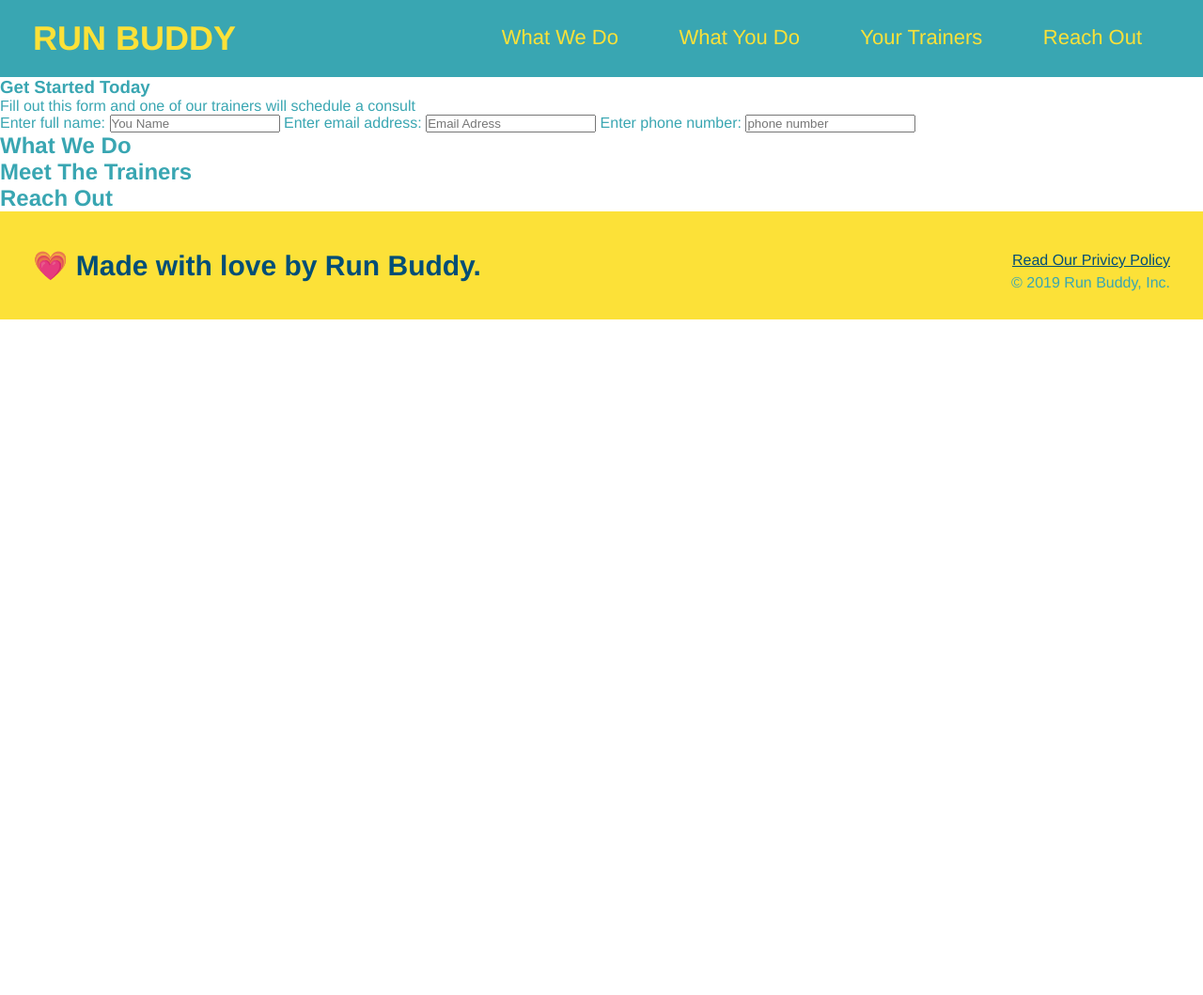
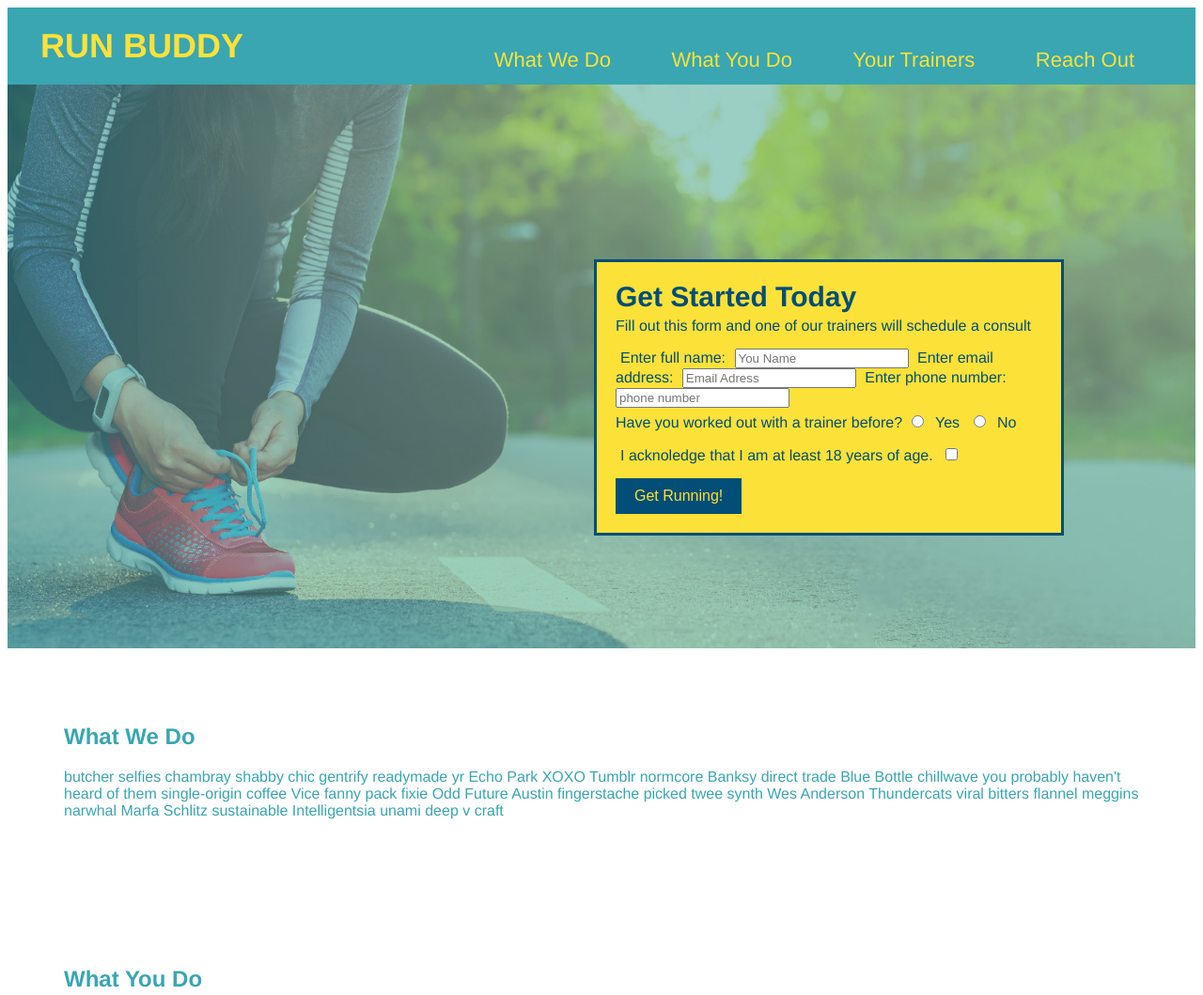
Before and after one commit to kristiboo03/run-buddy, a plain HTML site: page index.html in a window 1280 px wide. Shown: the top 1059 px of the page at 94% size. Before the commit the page ends 800 px from the top, so only its background shows below. Drawn offline with Linux system fonts and the light colour scheme.

Commit message:
add what you do icons

```diff
--- a/assets/css/style.css
+++ b/assets/css/style.css
@@ -1,6 +1,6 @@
 * {
-    margin: 0;
-    padding: 0;
+    margin: 20;
+    padding: 20;
     box-sizing: border-box;
 }
 body {
@@ -57,3 +57,59 @@ footer div {
 footer a {
     color: #024e76;
 }
+section {
+    padding: 60px;
+}
+
+/* Hero Style Start */
+.hero {
+    background-image: url("../images/hero-bg.jpg");
+    height: 600px;
+    background-size: cover;
+    background-position: center;
+    position: relative;
+}
+/* Hero Style End */
+
+.hero-form {
+    background-color: #fce138;
+    padding: 20px;
+    width: 500px;
+    color: #024e76;
+    border: 3px solid #024e76;
+    position: absolute;
+    bottom: 120px;
+    right: 140px;
+}
+
+.hero-form h3 {
+    font-size: 30px;
+    margin: 0;
+}
+
+.hero-form p {
+    margin: 5px 0 15px 0;
+}
+
+.form-imput {
+    border: 1px solid #024e76;
+    display: block;
+    padding: 7px 25px;
+    font-size: 20px;
+    color: #024e76;
+    width: 150%;
+    margin-bottom: 15px;
+}
+
+.hero-form label {
+    margin: 50px 5px;
+}
+
+.hero-form button {
+    color: #fce138;
+    background-color: #024e76;
+    border: none;
+    padding: 10px 20px;
+    font-size: 16px;
+}
+/* HERO STYLES END */
--- a/index.html
+++ b/index.html
@@ -34,25 +34,79 @@
         </header>
 
         <!-- hero/jumbotron -->
-        <section>
-            <div>
+        <section class="hero">
+            <div class="hero-form">
                 <h3>Get Started Today</h3>
                 <p>Fill out this form and one of our trainers will schedule a consult</p>
                 <!-- Add form element -->
                 <form>
                     <label for="name">Enter full name:</label>
-                    <input type="text" placeholder="You Name" name="name" id="name" />
+                    <input type="text" placeholder="You Name" name="name" id="name" class="form-input">
+
                     <label for="Email">Enter email address:</label>
-                    <input type="text" placeholder="Email Adress" name="email" id="email" />
+                    <input type="text" placeholder="Email Adress" name="email" id="email" class="form-input">
+
                     <label for="phone">Enter phone number:</label>
-                    <input type="text" placeholder="phone number" name="phone" id="phone" />
+                    <input type="tel" placeholder="phone number" name="phone" id="phone" class="form-input">
+                    <p>
+                        Have you worked out with a trainer before?
+                        <input type="radio" name="trainer-confirm" id="trainer-yes" />
+                        <label for="trainer-yes">Yes</label>
+                        <input type="radio" name="trainer-confirm" id="trainer-no" />
+                        <label for="trainer-no">No</label>
+                    </p>
+                    <p>
+                        <label for="checkbox" >
+                            I acknoledge that I am at least 18 years of age.
+                        </label>
+                        <input type="checkbox" name="age-confirm" id="checkbox" />
+                    </p>
+                    <button type="submit">
+                        Get Running!
+                    </button>
                 </form>
             </div>
         </section>
+        <!-- end hero -->
 
         <!-- "what we do" section -->
-        <section>
+        <section id="what-we-do">
             <h2>What We Do</h2>
+            <p>
+                butcher selfies chambray shabby chic gentrify readymade yr Echo Park XOXO Tumblr normcore Banksy direct trade Blue Bottle chillwave you probably haven't heard of them
+                single-origin coffee Vice fanny pack fixie Odd Future Austin fingerstache picked twee synth Wes Anderson Thundercats viral bitters flannel meggins narwhal
+                 Marfa Schlitz sustainable Intelligentsia unami deep v craft
+            </p>
+        </section>
+
+        <!-- "what you do" section -->
+        <section id="what-you-do">
+            <h2>What You Do</h2>
+
+            <div>
+                <!-- insert this img element -->
+                <img src="./assets/images/step-1.svg" alt="" />
+                <h3>Step 1: Fill Out The Form Above.</h3>
+                <p>You're already here, so why not?</p>
+            </div>
+
+            <div>
+                <img src="./assets/images/step-2.svg" alt="" />
+                <h3>Step 2: Consult with One of Our Trainers.</h3>
+                <p>Are you here to buid muscle, lose weight, or just feel good?</p>
+            </div>
+
+            <div>
+                <img src="./assets/images/step-3.svg" alt="" />
+                <h3>Step 3: Get Running.</h3>
+                <p>Hit the ground running (literally) once your trainer lays out your plan</p>
+            </div>
+
+            <div>
+                <img src="./assets/images/step-4.svg" alt="" />
+                <h3>Step 4: See Results</h3>
+                <p>Bi-weekly checkins with your trainer will keep you foucused</p>
+            </div>
         </section>
 
         <!-- "meet the trainers" section-->
```
Also changed, not shown: assets/images/hero-bg.jpg (added), assets/images/step-1.svg (added), assets/images/step-2.svg (added), assets/images/step-3.svg (added), assets/images/step-4.svg (added).
